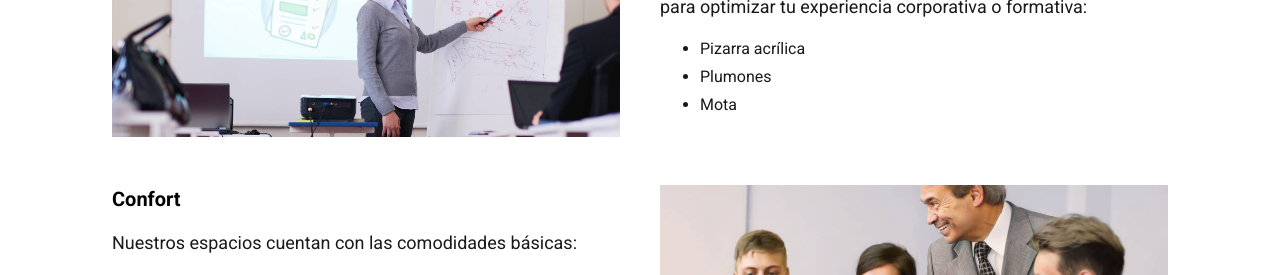
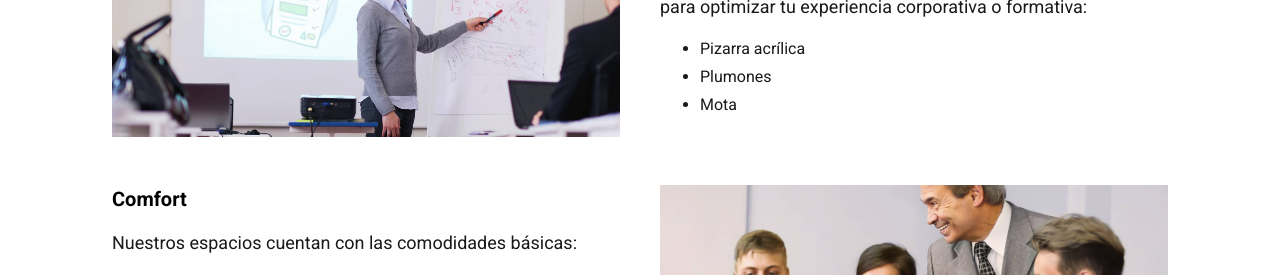
Before and after one commit to DaniLucano10/flex-spaces, a Next.js app: page / in a window 1280 px wide. Shown: the part 1637-1912 px from the top of the page. Built offline with nearby package versions, Linux system fonts and the light colour scheme.

Commit message:
Corregir el nombre

```diff
--- a/components/Home/benefits/Benefits.tsx
+++ b/components/Home/benefits/Benefits.tsx
@@ -64,7 +64,7 @@ const Benefits = () => {
                 {/* Beneficio 3 */}
                 <article className="grid grid-cols-1 md:grid-cols-2 gap-10 items-start px-4 md:px-0 text-left mt-12">
                     <div className="space-y-4">
-                        <h3 className="text-xl font-bold text-black">Confort</h3>
+                        <h3 className="text-xl font-bold text-black">Comfort</h3>
                         <p className="text-[#191919] text-base md:text-lg">
                             Nuestros espacios cuentan con las comodidades básicas:
                         </p>
```
